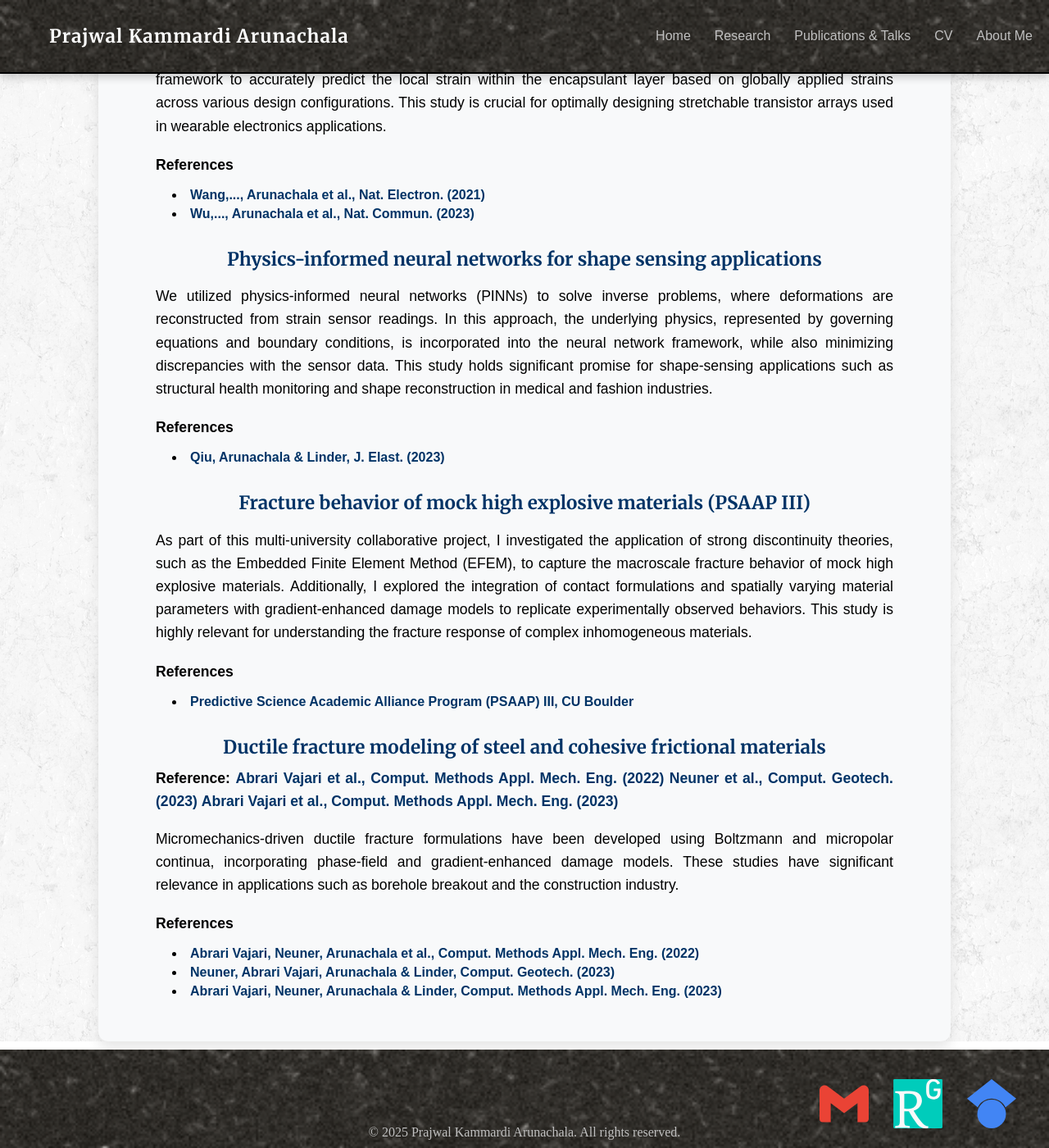
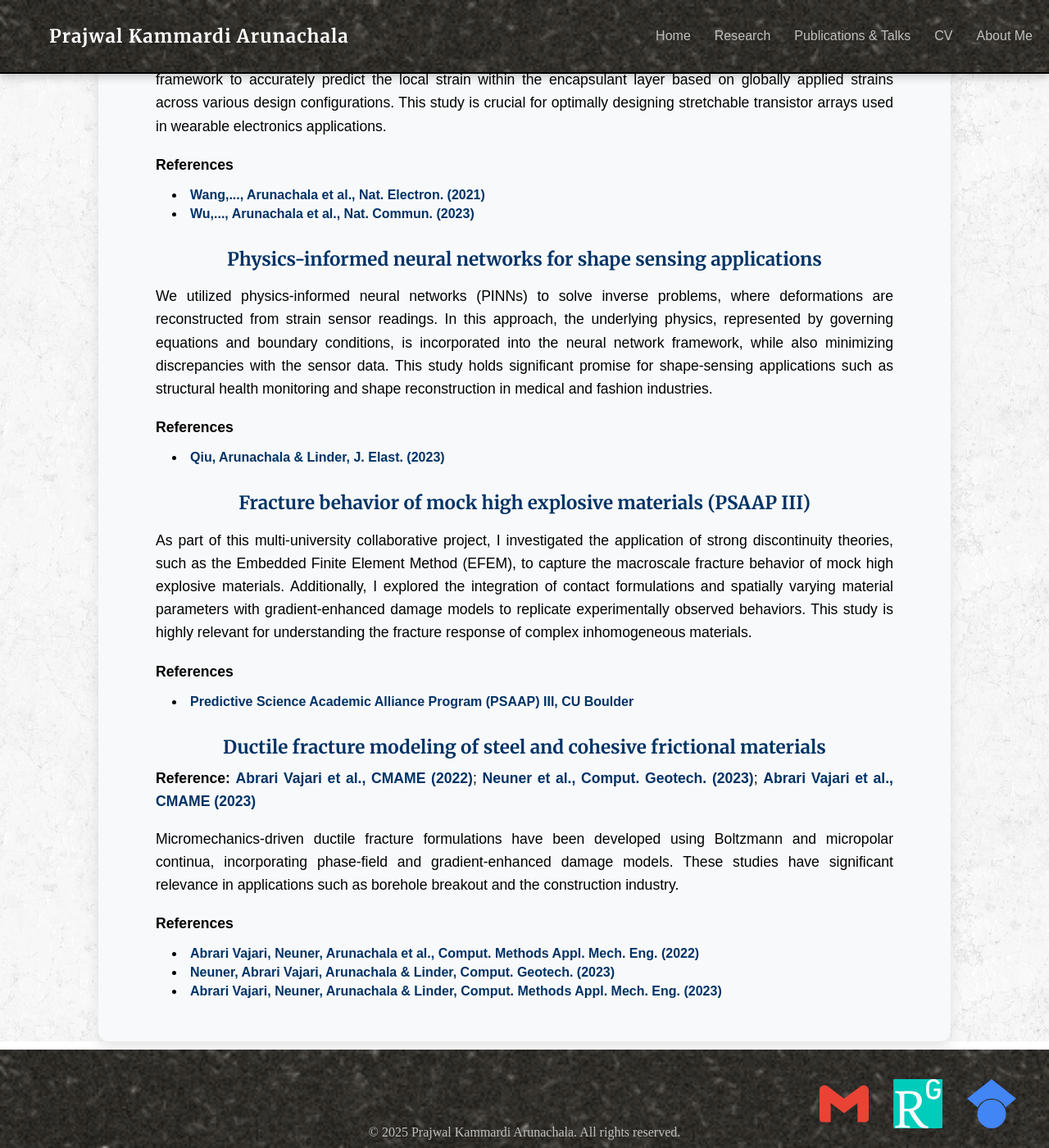
Before and after one commit to prajwalka/prajwalka.github.io, a Jekyll site: the page built from research.md, in a window 1280 px wide and 1400 px high, scrolled down 5168 px. Shown: the whole window at 82% size. Built offline with Jekyll 4.4.1, drawn with Linux system fonts in a browser that asks for light colours; some web fonts are replaced.

Commit message:
Updating research

```diff
--- a/assets/style.css
+++ b/assets/style.css
@@ -507,6 +507,9 @@ p {
 
 .reference-inline {
   margin-top: 0.5em;
-  font-size: 1.0em;
   color: black;
 }
+
+.reference-inline p {
+  font-size: 1.0em;
+}
--- a/research.md
+++ b/research.md
@@ -181,9 +181,9 @@ industrial processing, where it can be harnessed to tailor the properties of fin
     <h3>Ductile fracture modeling of steel and cohesive frictional materials</h3>
 
     <p class="reference-inline"><strong>Reference:</strong>
-      <a href="https://www.sciencedirect.com/science/article/pii/S0045782522004972" target="_blank">Abrari Vajari et al., Comput. Methods Appl. Mech. Eng. (2022)</a>
-      <a href="https://www.sciencedirect.com/science/article/pii/S0266352X22004013" target="_blank">Neuner et al., Comput. Geotech. (2023)</a>
-      <a href="https://www.sciencedirect.com/science/article/pii/S0045782523005285" target="_blank">Abrari Vajari et al., Comput. Methods Appl. Mech. Eng. (2023)</a>
+      <a href="https://www.sciencedirect.com/science/article/pii/S0045782522004972" target="_blank">Abrari Vajari et al., CMAME (2022)</a>;
+      <a href="https://www.sciencedirect.com/science/article/pii/S0266352X22004013" target="_blank">Neuner et al., Comput. Geotech. (2023)</a>;
+      <a href="https://www.sciencedirect.com/science/article/pii/S0045782523005285" target="_blank">Abrari Vajari et al., CMAME (2023)</a>
     </p>
 
     <p>
```
